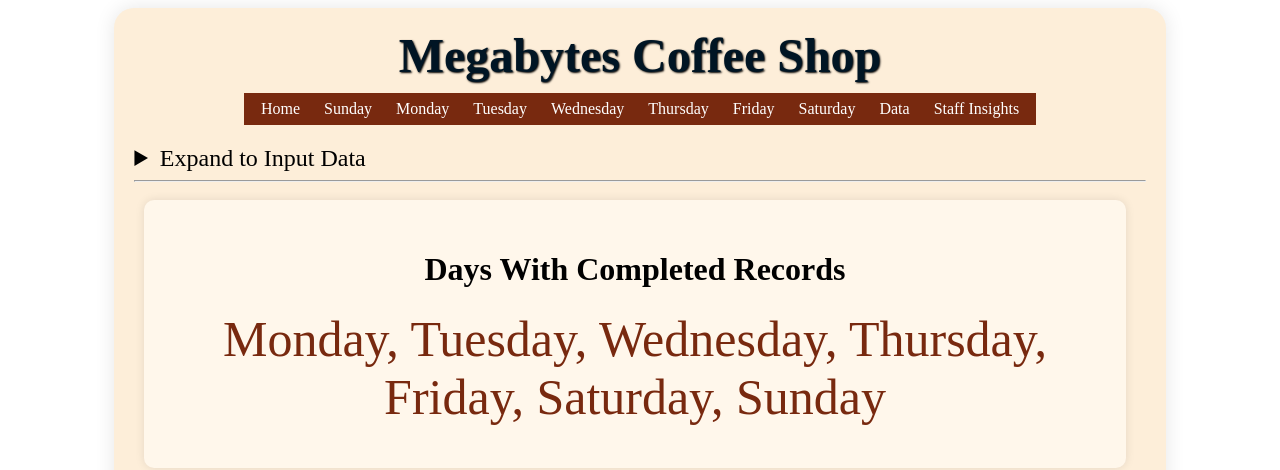
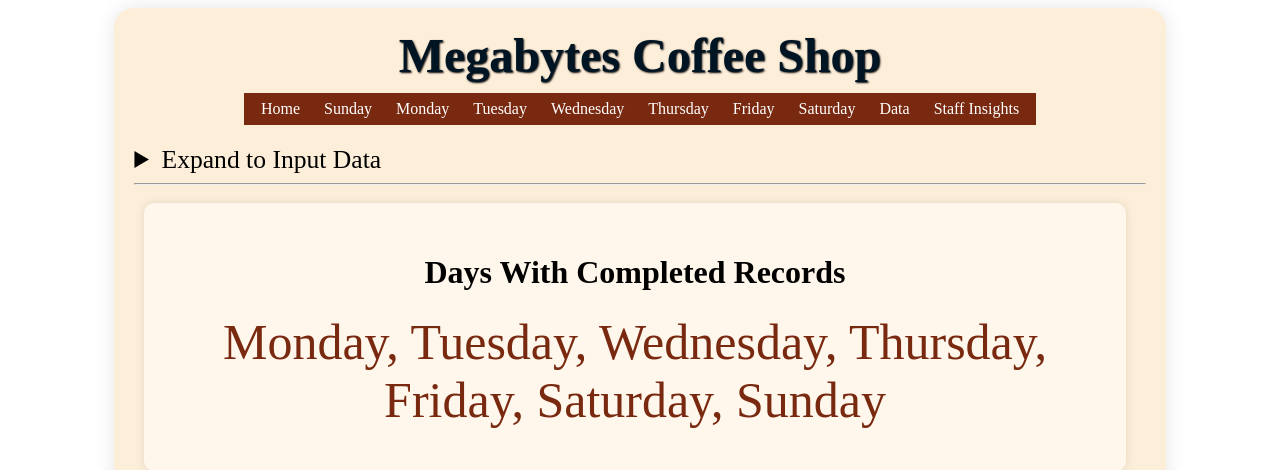
Before and after one commit to jgoldberg-shine/week8testing, a Flask app: page / in a window 1280 px wide. Shown: the top 470 px of the page. Run offline with Flask 3, Linux system fonts and the light colour scheme; data comes from the database, SQL or seed files in the repository.

Commit message:
minor update

```diff
--- a/website/static/style.css
+++ b/website/static/style.css
@@ -184,5 +184,5 @@ input[type="number"] {
 }
 
 .expand-text {
-    font-size: 1.5rem; /* Adjust the size as per your preference */
+    font-size: 1.6rem; /* Adjust the size as per your preference */
 }
```
